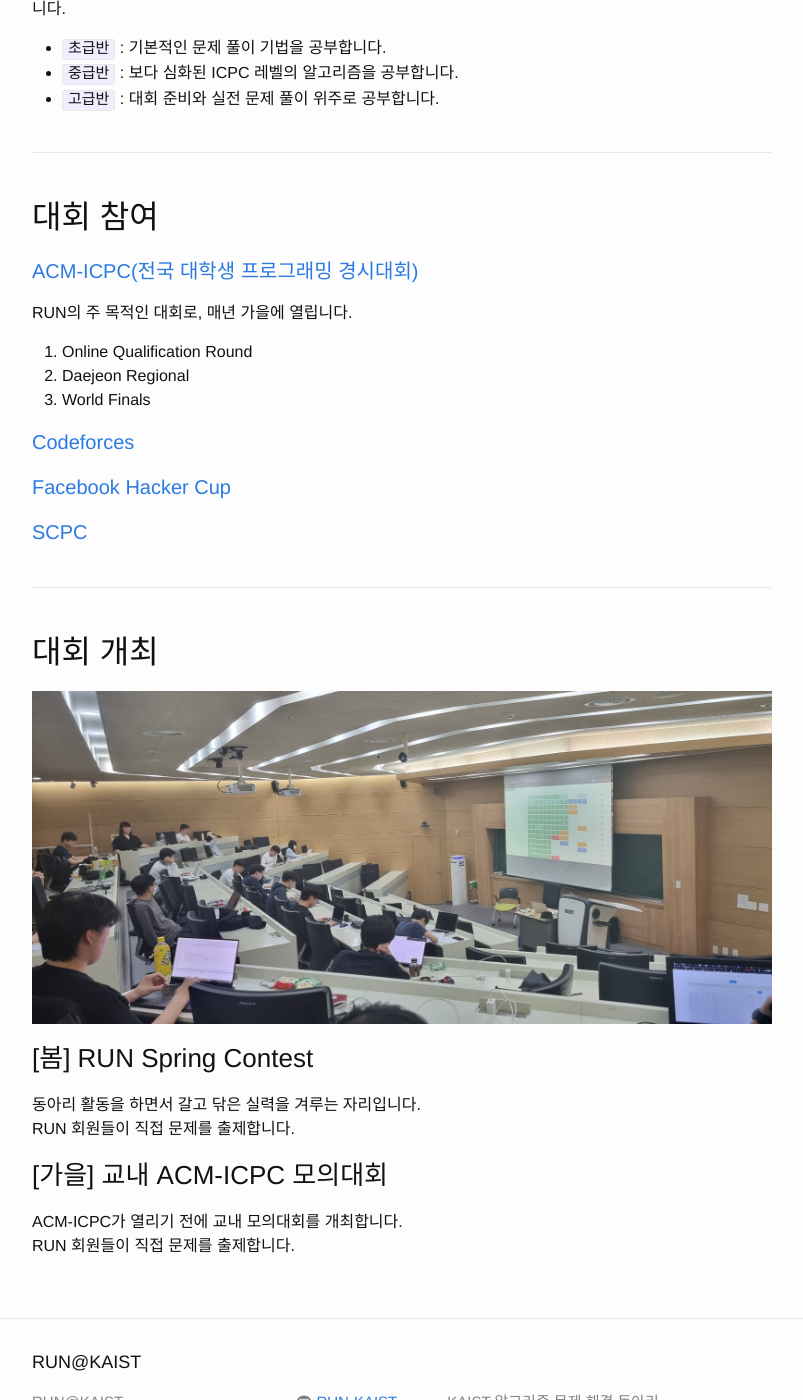
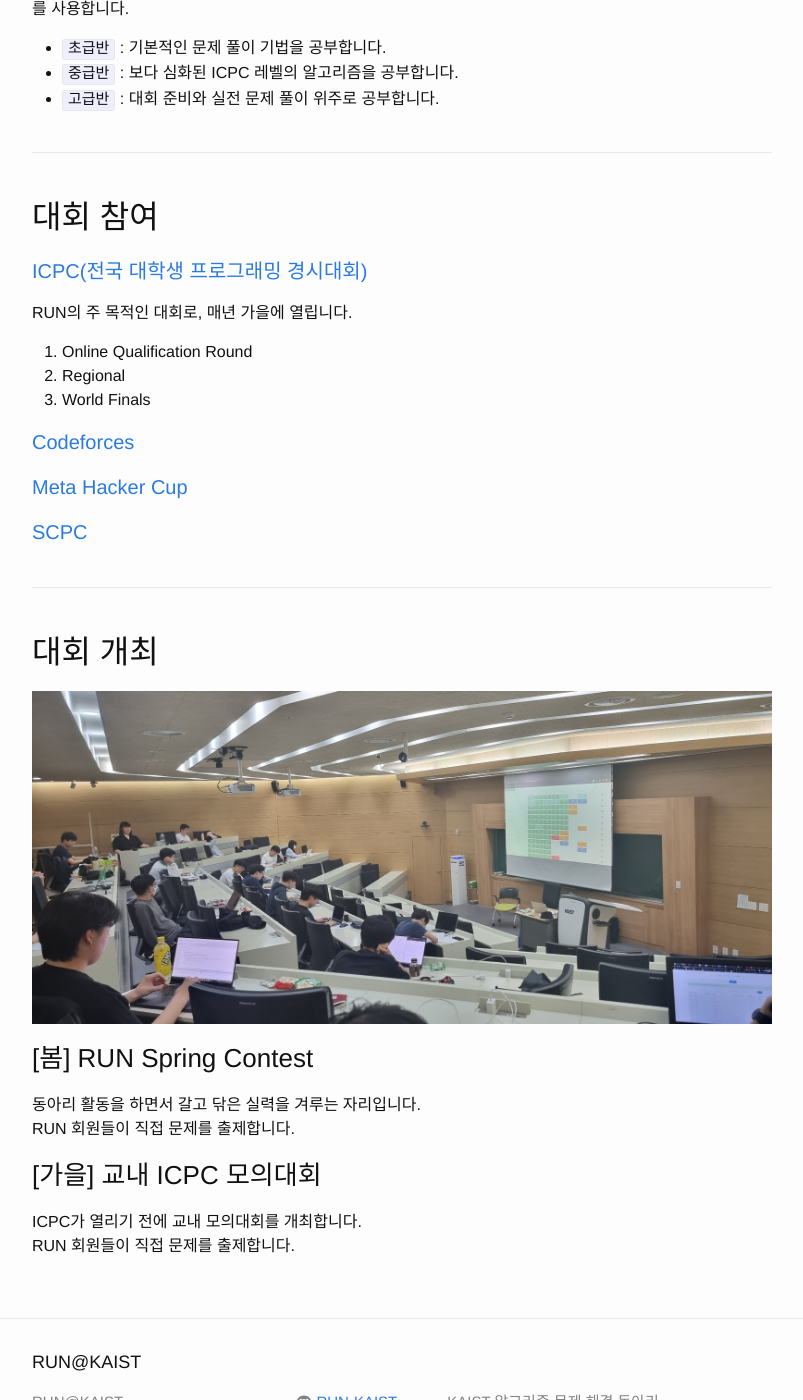
Before and after one commit to RUN-KAIST/kaist.run, a Jekyll site: the page built from about/ko.md, in a window 1280 px wide and 1400 px high, scrolled down 983 px. Shown: the whole window, without its empty margins (238-1041 px from the left). Built offline with Jekyll 4.4.1, drawn with Linux system fonts in a browser that asks for light colours; some of the changed text lies outside the part shown.

Commit message:
about update

```diff
--- a/about/ko.md
+++ b/about/ko.md
@@ -21,14 +21,14 @@ order: 1
 
 <hr style="margin-top: 40px; margin-bottom: 40px; border: solid; border-width: 0; border-bottom: 1px solid #e8e8e8;"/>
 ## 대회 참여
-#### [ACM-ICPC(전국 대학생 프로그래밍 경시대회)](http://icpckorea.org/)
+#### [ICPC(전국 대학생 프로그래밍 경시대회)](http://icpckorea.org/)
 RUN의 주 목적인 대회로, 매년 가을에 열립니다.
 1. Online Qualification Round
-2. Daejeon Regional
+2. Regional
 3. World Finals
 
 #### [Codeforces](http://codeforces.com/)
-#### [Facebook Hacker Cup](https://www.facebook.com/hackercup/)
+#### [Meta Hacker Cup](https://www.facebook.com/hackercup/)
 #### [SCPC](https://www.codeground.org/)
 
 <hr style="margin-top: 40px; margin-bottom: 40px; border: solid; border-width: 0; border-bottom: 1px solid #e8e8e8;"/>
@@ -38,6 +38,6 @@ RUN의 주 목적인 대회로, 매년 가을에 열립니다.
 동아리 활동을 하면서 갈고 닦은 실력을 겨루는 자리입니다.
 RUN 회원들이 직접 문제를 출제합니다.
 
-### [가을] 교내 ACM-ICPC 모의대회
-ACM-ICPC가 열리기 전에 교내 모의대회를 개최합니다.
+### [가을] 교내 ICPC 모의대회
+ICPC가 열리기 전에 교내 모의대회를 개최합니다.
 RUN 회원들이 직접 문제를 출제합니다.
```
Also changed, not shown: other parts of about/ko.md (+2 -2 lines), about/en.md (+7 -8 lines).
